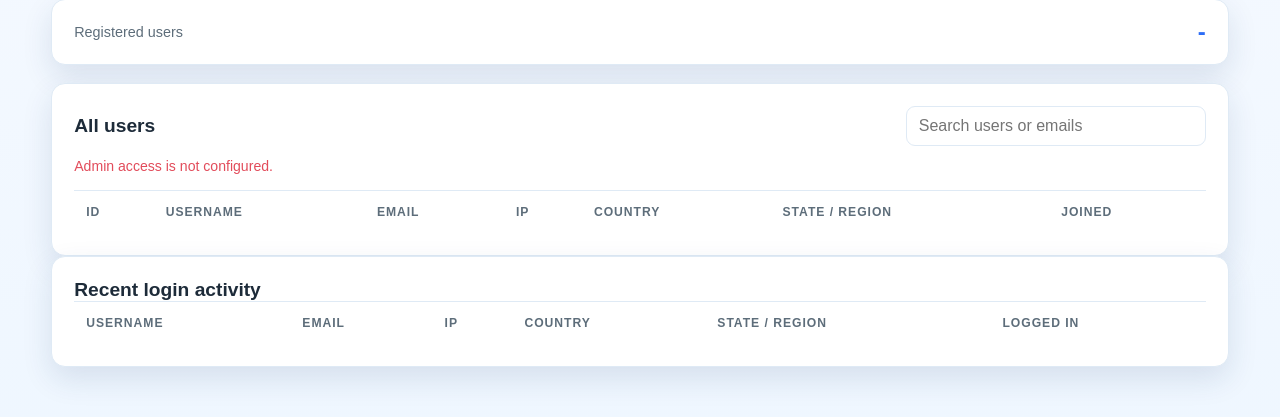
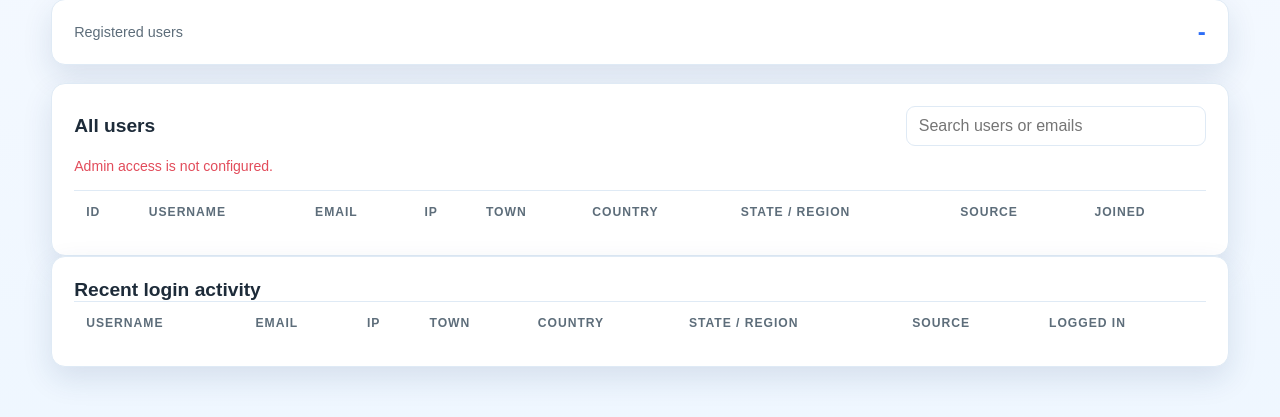
Before and after one commit to BernieByte/Sample-Website, a Flask app: template templates/admin.html in a window 1280 px wide. Shown: the part 181-598 px from the top of the page. Run offline with Flask 3, Linux system fonts and the light colour scheme; the template is opened without the code that fills it, so the values that code supplies are empty; some libraries are stand-ins or nearby versions.

Commit message:
Label precise and estimated user locations

```diff
--- a/backend/db.py
+++ b/backend/db.py
@@ -64,6 +64,7 @@ def init_db(app):
                     signup_town TEXT,
                     signup_country TEXT,
                     signup_state TEXT,
+                    signup_location_source TEXT,
                     created_at TIMESTAMP DEFAULT CURRENT_TIMESTAMP
                 )
             """)
@@ -91,6 +92,10 @@ def init_db(app):
                     id SERIAL PRIMARY KEY,
                     user_id INTEGER NOT NULL REFERENCES users (id) ON DELETE CASCADE,
                     ip_address TEXT,
+                    town TEXT,
+                    country TEXT,
+                    state TEXT,
+                    source TEXT,
                     logged_in_at TIMESTAMP DEFAULT CURRENT_TIMESTAMP
                 )
             """)
@@ -105,6 +110,7 @@ def init_db(app):
                     signup_town TEXT,
                     signup_country TEXT,
                     signup_state TEXT,
+                    signup_location_source TEXT,
                     created_at TEXT DEFAULT CURRENT_TIMESTAMP
                 )
             """)
@@ -134,6 +140,10 @@ def init_db(app):
                     id INTEGER PRIMARY KEY AUTOINCREMENT,
                     user_id INTEGER NOT NULL,
                     ip_address TEXT,
+                    town TEXT,
+                    country TEXT,
+                    state TEXT,
+                    source TEXT,
                     logged_in_at TEXT DEFAULT CURRENT_TIMESTAMP,
                     FOREIGN KEY (user_id) REFERENCES users (id) ON DELETE CASCADE
                 )
@@ -144,10 +154,12 @@ def init_db(app):
             db.execute("ALTER TABLE login_events ADD COLUMN IF NOT EXISTS town TEXT")
             db.execute("ALTER TABLE login_events ADD COLUMN IF NOT EXISTS country TEXT")
             db.execute("ALTER TABLE login_events ADD COLUMN IF NOT EXISTS state TEXT")
+            db.execute("ALTER TABLE login_events ADD COLUMN IF NOT EXISTS source TEXT")
             db.execute("ALTER TABLE users ADD COLUMN IF NOT EXISTS signup_ip TEXT")
             db.execute("ALTER TABLE users ADD COLUMN IF NOT EXISTS signup_town TEXT")
             db.execute("ALTER TABLE users ADD COLUMN IF NOT EXISTS signup_country TEXT")
             db.execute("ALTER TABLE users ADD COLUMN IF NOT EXISTS signup_state TEXT")
+            db.execute("ALTER TABLE users ADD COLUMN IF NOT EXISTS signup_location_source TEXT")
         else:
             try:
                 db.execute("ALTER TABLE login_events ADD COLUMN ip_address TEXT")
@@ -159,7 +171,7 @@ def init_db(app):
             except Exception:
                 pass
 
-            for column in ("town", "country", "state"):
+            for column in ("town", "country", "state", "source"):
                 try:
                     db.execute(f"ALTER TABLE login_events ADD COLUMN {column} TEXT")
                 except Exception:
@@ -169,6 +181,10 @@ def init_db(app):
                     db.execute(f"ALTER TABLE users ADD COLUMN {column} TEXT")
                 except Exception:
                     pass
+            try:
+                db.execute("ALTER TABLE users ADD COLUMN signup_location_source TEXT")
+            except Exception:
+                pass
 
         db.commit()
 
--- a/backend/routes/admin.py
+++ b/backend/routes/admin.py
@@ -30,8 +30,8 @@ def list_users():
 
     users = db.execute(
         """
-        SELECT id, username, email, signup_ip, signup_town, signup_country,
-               signup_state, created_at
+         SELECT id, username, email, signup_ip, signup_town, signup_country,
+             signup_state, signup_location_source, created_at
         FROM users ORDER BY created_at DESC
         """
     ).fetchall()
@@ -42,9 +42,8 @@ def list_users():
             "town": item.pop("signup_town") or "Unavailable",
             "country": item.pop("signup_country") or "Unavailable",
             "state": item.pop("signup_state") or "Unavailable",
+            "source": item.pop("signup_location_source") or "Unavailable",
         })
-        if item["town"] == "Unavailable" or item["country"] == "Unavailable":
-            item.update(lookup_ip(item.get("signup_ip")))
         user_data.append(item)
     return jsonify({"users": user_data}), 200
 
@@ -65,7 +64,8 @@ def list_logins():
         """
            SELECT login_events.id, users.username, users.email,
                login_events.ip_address, login_events.town,
-               login_events.country, login_events.state, login_events.logged_in_at
+               login_events.country, login_events.state,
+               login_events.source, login_events.logged_in_at
         FROM login_events
         JOIN users ON users.id = login_events.user_id
         ORDER BY login_events.logged_in_at DESC, login_events.id DESC
@@ -75,7 +75,6 @@ def list_logins():
     login_data = []
     for login in logins:
         item = dict(login)
-        if item.get("town") == "Unavailable" or item.get("country") == "Unavailable":
-            item.update(lookup_ip(item.get("ip_address")))
+        item["source"] = item.get("source") or "Unavailable"
         login_data.append(item)
     return jsonify({"logins": login_data}), 200
--- a/static/admin.js
+++ b/static/admin.js
@@ -9,7 +9,7 @@ document.addEventListener('DOMContentLoaded', () => {
   const renderLogins = (logins) => {
     loginTableBody.innerHTML = '';
     if (!logins.length) {
-      loginTableBody.innerHTML = '<tr><td colspan="6" class="empty-cell">No logins recorded yet.</td></tr>';
+      loginTableBody.innerHTML = '<tr><td colspan="8" class="empty-cell">No logins recorded yet.</td></tr>';
       return;
     }
 
@@ -19,8 +19,10 @@ document.addEventListener('DOMContentLoaded', () => {
         <td class="user-name">${login.username}</td>
         <td>${login.email}</td>
         <td>${login.ip_address || 'Unavailable'}</td>
+        <td>${login.town || 'Unavailable'}</td>
         <td>${login.country || 'Unavailable'}</td>
         <td>${login.state || 'Unavailable'}</td>
+        <td>${login.source || 'Unavailable'}</td>
         <td>${new Date(login.logged_in_at).toLocaleString()}</td>
       `;
       loginTableBody.appendChild(row);
@@ -53,7 +55,7 @@ document.addEventListener('DOMContentLoaded', () => {
     tableBody.innerHTML = '';
 
     if (!visibleUsers.length) {
-      tableBody.innerHTML = '<tr><td colspan="7" class="empty-cell">No matching users.</td></tr>';
+      tableBody.innerHTML = '<tr><td colspan="9" class="empty-cell">No matching users.</td></tr>';
       return;
     }
 
@@ -64,8 +66,10 @@ document.addEventListener('DOMContentLoaded', () => {
         <td class="user-name">${user.username}</td>
         <td>${user.email}</td>
         <td>${user.signup_ip || 'Unavailable'}</td>
+        <td>${user.town || 'Unavailable'}</td>
         <td>${user.country || 'Unavailable'}</td>
         <td>${user.state || 'Unavailable'}</td>
+        <td>${user.source || 'Unavailable'}</td>
         <td>${new Date(user.created_at).toLocaleString()}</td>
       `;
       tableBody.appendChild(row);
--- a/templates/admin.html
+++ b/templates/admin.html
@@ -34,7 +34,7 @@
       <div class="admin-table-scroll">
         <table class="admin-table">
           <thead>
-            <tr><th>ID</th><th>Username</th><th>Email</th><th>IP</th><th>Country</th><th>State / Region</th><th>Joined</th></tr>
+            <tr><th>ID</th><th>Username</th><th>Email</th><th>IP</th><th>Town</th><th>Country</th><th>State / Region</th><th>Source</th><th>Joined</th></tr>
           </thead>
           <tbody id="userTableBody"></tbody>
         </table>
@@ -48,7 +48,7 @@
       <div class="admin-table-scroll">
         <table class="admin-table">
           <thead>
-            <tr><th>Username</th><th>Email</th><th>IP</th><th>Country</th><th>State / Region</th><th>Logged in</th></tr>
+            <tr><th>Username</th><th>Email</th><th>IP</th><th>Town</th><th>Country</th><th>State / Region</th><th>Source</th><th>Logged in</th></tr>
           </thead>
           <tbody id="loginTableBody"></tbody>
         </table>
```
Also changed, not shown: backend/geolocation.py (+24 -8 lines), backend/routes/auth.py (+7 -4 lines).
